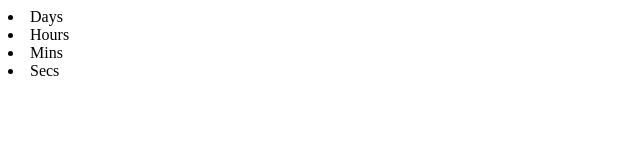
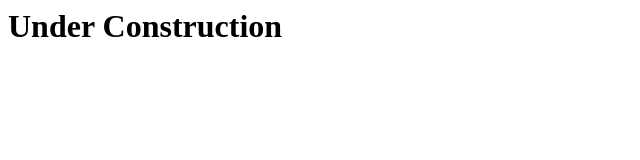
Before and after one commit to gokulraja3/gokulrajats.github.io, a plain HTML site: page index.html in a window 1280 px wide. Shown: the whole page, without its empty margins (0-640 px from the left). Drawn offline with Linux system fonts and the light colour scheme.

Commit message:
Update index.html

```diff
--- a/index.html
+++ b/index.html
@@ -1,9 +1,6 @@
-<div id="countdown">
-  <div id='tiles'></div>
-  <div class="labels">
-    <li>Days</li>
-    <li>Hours</li>
-    <li>Mins</li>
-    <li>Secs</li>
-  </div>
-</div>
+
+<html>
+  <body>
+    <h1>Under Construction</h1>
+</body>
+</html>
```
